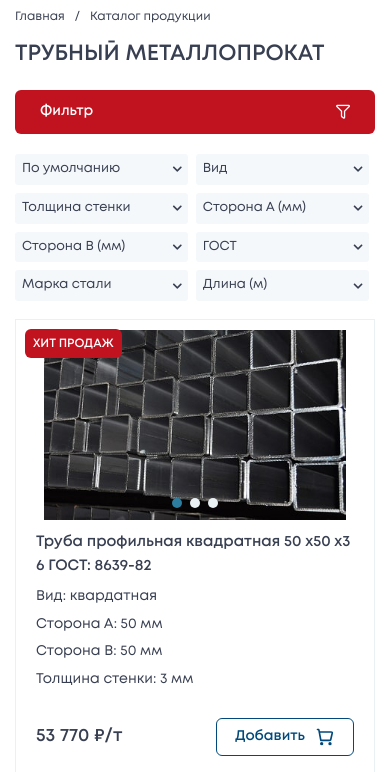
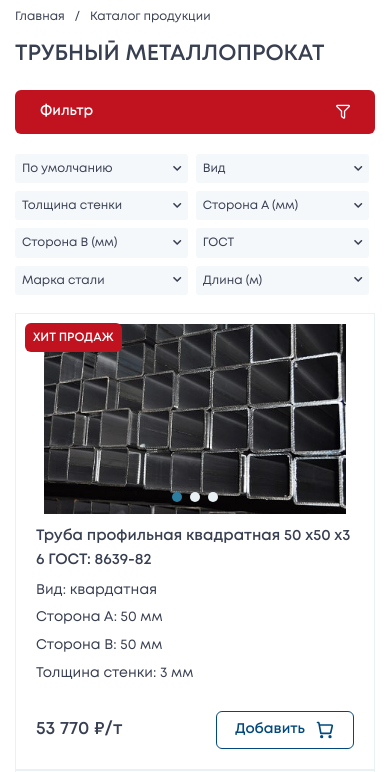
Before and after one commit to GrinCaseCode/yug-profile, a plain HTML site: page catalog.html in a window 390 px wide. Shown: the part 72-844 px from the top of the page. Drawn offline with nearby package versions, Linux system fonts and the light colour scheme.

Commit message:
Add files via upload

```diff
--- a/css/main.css
+++ b/css/main.css
@@ -1541,7 +1541,6 @@ form {
 	margin-bottom: 20px;
 	gap: 6px;
 	display: flex;
-	align-items: center;
 	flex-wrap: wrap;
 }
 .select-filter select {
--- a/css/media.css
+++ b/css/media.css
@@ -1896,7 +1896,7 @@
         font-size: 12px;
     }
     .select-filter .jq-selectbox {
-        font-size: 13px;
+        font-size: 12px;
     }
     .filter-catalog {
         margin-bottom: 18px;
```
